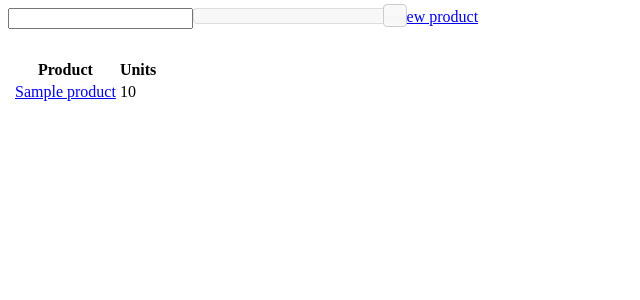
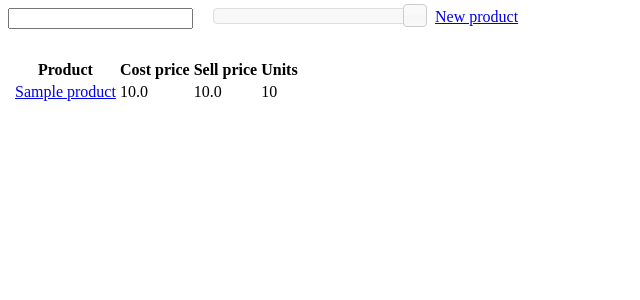
Before and after one commit to strets123/django-simple-inventory, a Django app: template inventory/tracker/templates/tracker/product_list.html in a window 1280 px wide. Shown: the top 300 px of the page, without its empty margins (0-640 px from the left). Run offline with Django 3.2, Linux system fonts and the light colour scheme; the template is opened without the code that fills it: values that come from a table or form of the project are taken from there, others are empty; tables that the repository leaves empty hold one stand-in row (values such as "Sample post"); parts of the project's set-up code (start-up, migrations or seed data) failed here and were passed over.

Commit message:
showing prices and better widget positions

```diff
--- a/inventory/tracker/templates/tracker/product_list.html
+++ b/inventory/tracker/templates/tracker/product_list.html
@@ -48,21 +48,25 @@
     </head>
     <body>
         <div style="height:50px;">
-            <input style="float:left;" id="datepicker"/>
+            <input style="float:left;margin-right:20px;" id="datepicker"/>
             <div style="float:left;width:200px;" id="slider"></div>
-            <a style="float:left;" href="{% url create_product %}">New product</a>
+            <a style="float:left;padding-left:20px;" href="{% url create_product %}">New product</a>
         </div>
         {% if object_list %}
             <table id="products">
                 <tr>
                     <th id="hlabel"/>
                     <th>{% trans "Product" %}</th>
+                    <th>{% trans "Cost price" %}</th>
+                    <th>{% trans "Sell price" %}</th>
                     <th>{% trans "Units" %}</th>
                 </tr>
                 {% for p in object_list %}
                     <tr>
                         <td id="h{{ p.id }}"/>
                         <td><a href="{% url update_product p.id %}">{{ p.name }}</a></td>
+                        <td>{{ p.cost_price }}</td>
+                        <td>{{ p.sell_price }}</td>
                         <td class="editable" id="{{ p.id }}">{{ p.qty }}</td>
                     </tr>
                 {% endfor %}
```
Also changed, not shown: 1 other file.
